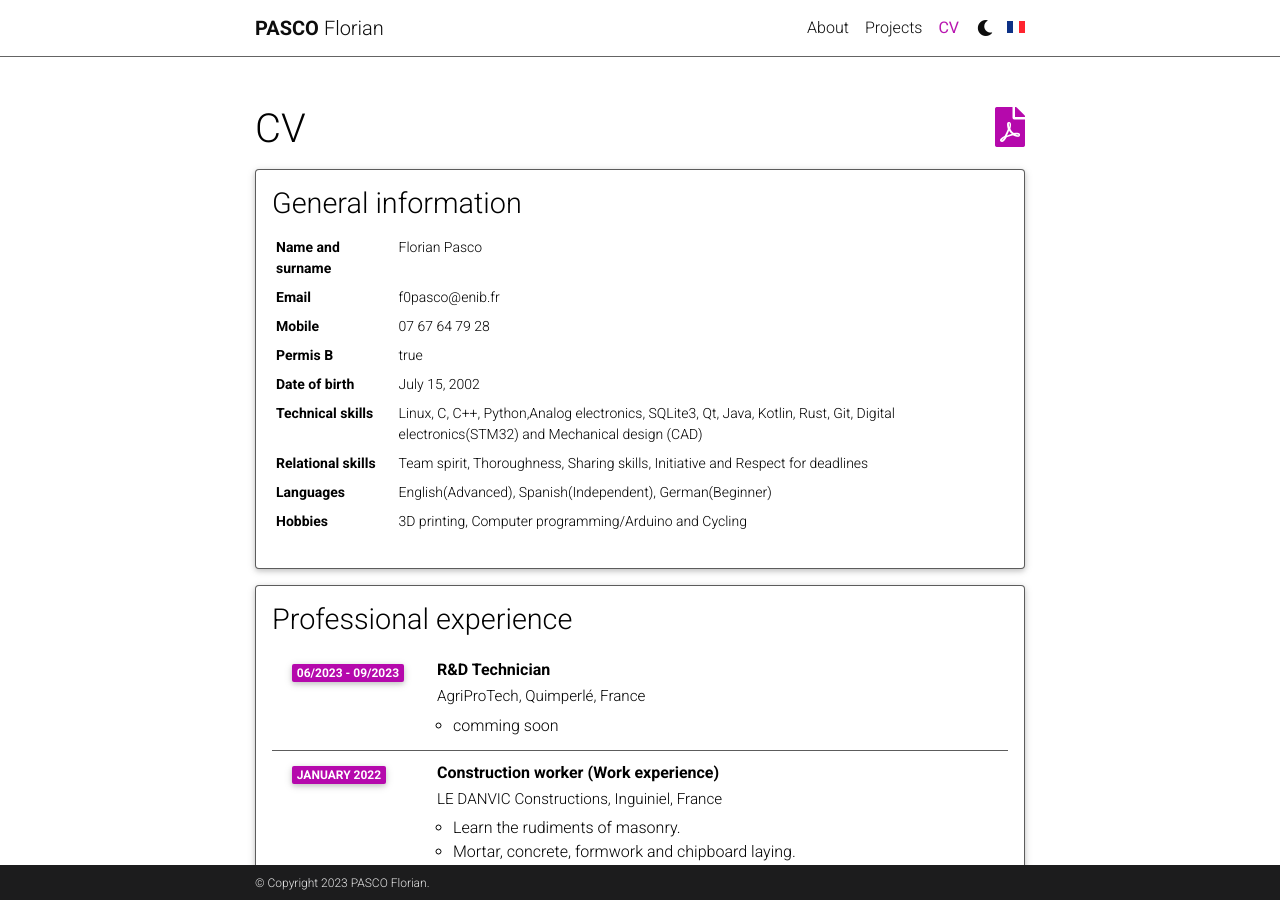
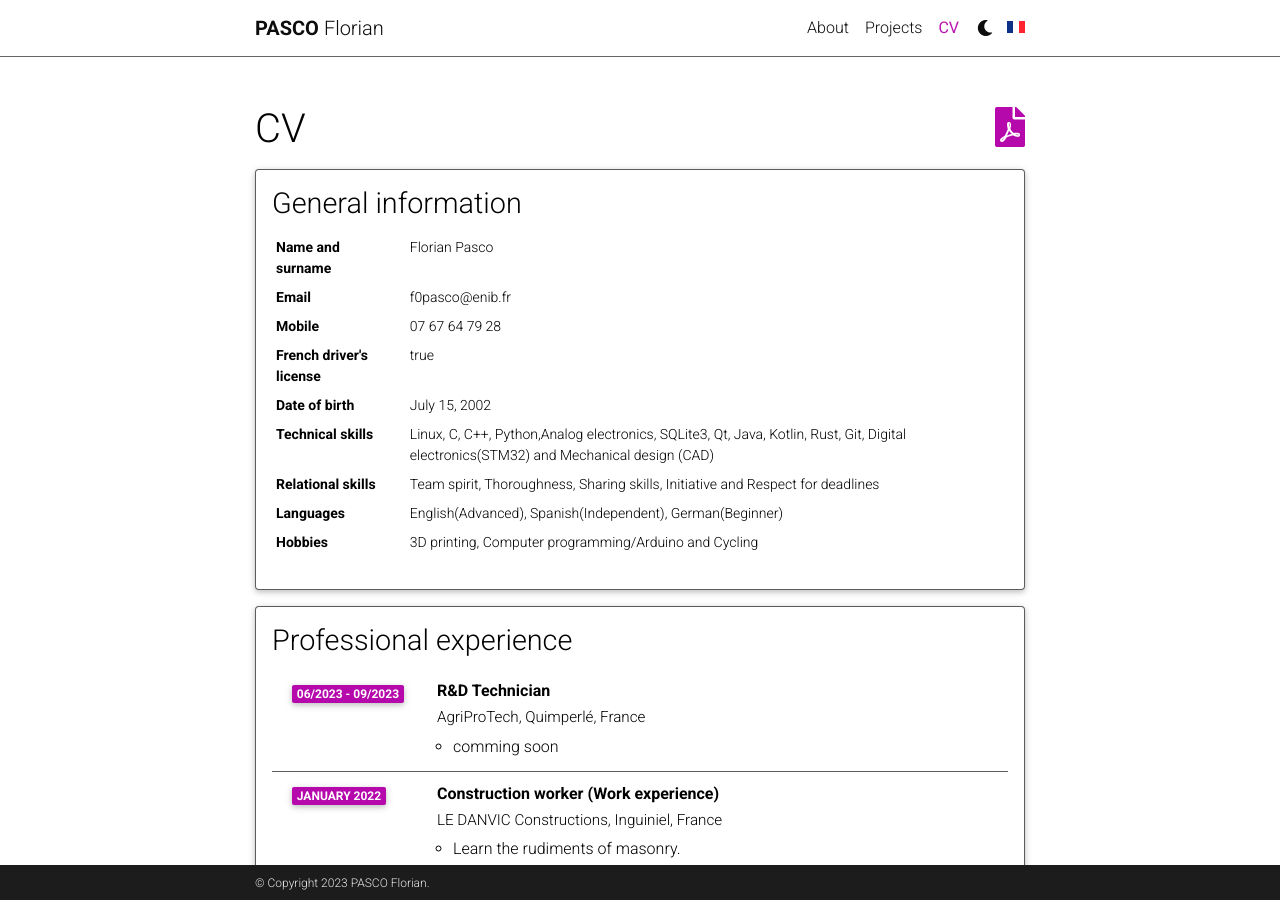
Before and after one commit to mpek29/en, a Jekyll site: the page built from _pages/cv.md, in a window 1280 px wide and 900 px high. Built offline with Jekyll 4.4.1, drawn with Linux system fonts in a browser that asks for light colours; comment, search, counter and statistics services are not loaded; a style sheet for code colours, icons or effects is not loaded.

Commit message:
some edit at my resume

```diff
--- a/_data/cv.yml
+++ b/_data/cv.yml
@@ -7,7 +7,7 @@
       value: f0pasco@enib.fr
     - name: Mobile
       value: 07 67 64 79 28
-    - name: Permis B
+    - name: French driver's license
       value: yes
     - name: Date of birth
       value: July 15, 2002
```
Also changed, not shown: 1 other file.
